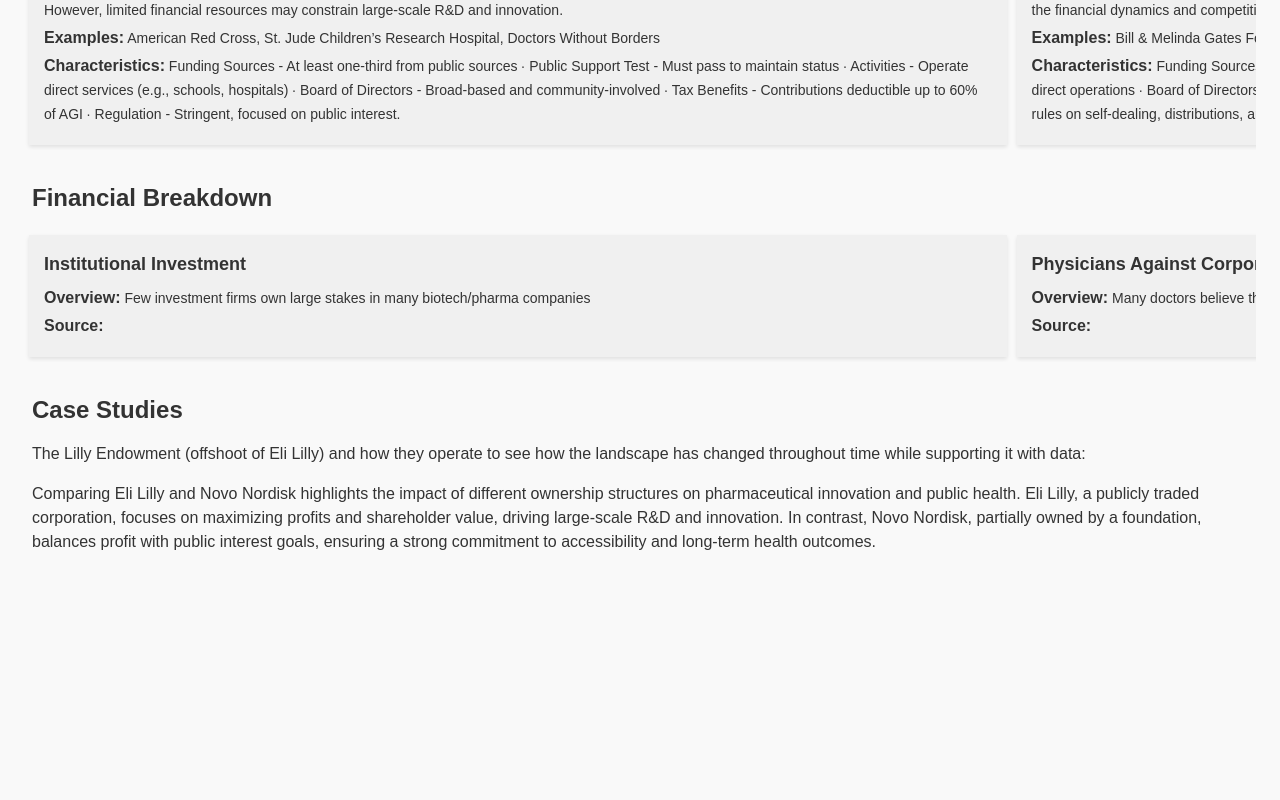
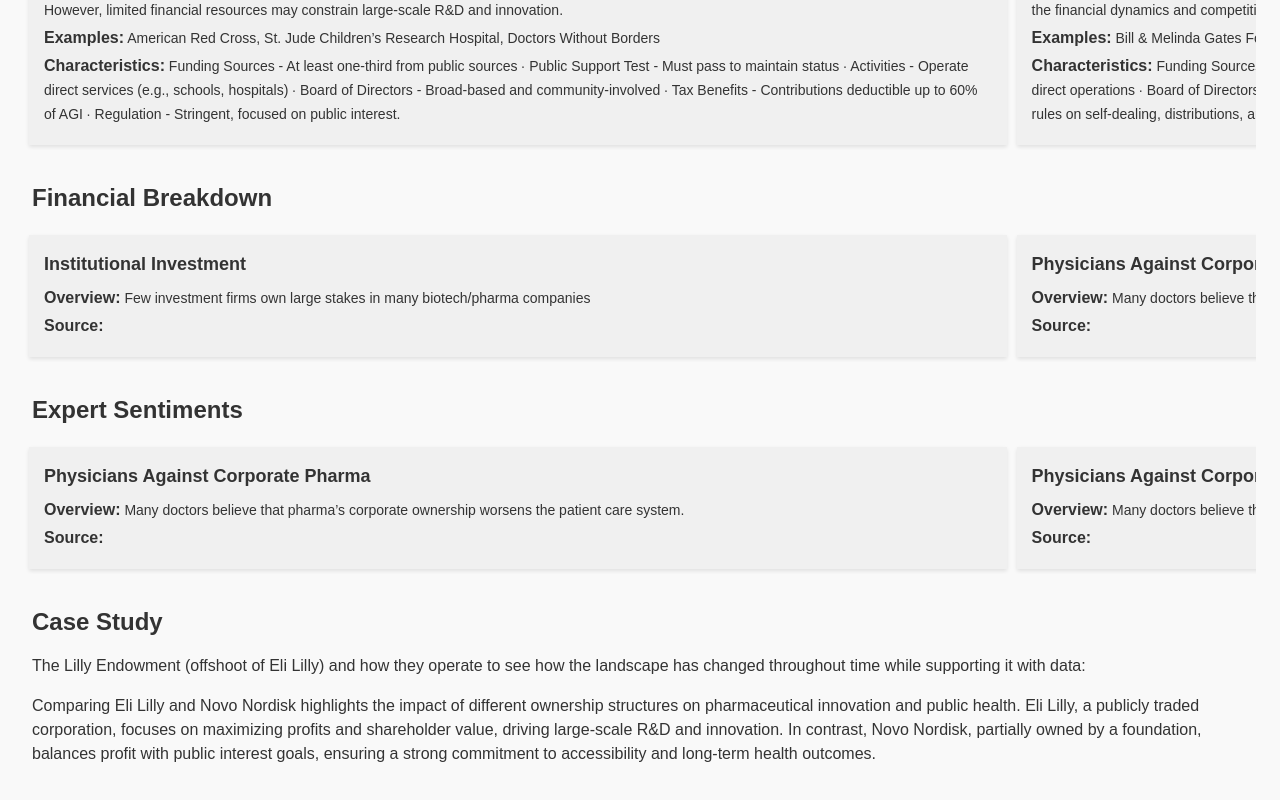
Before and after one commit to tkpepper15/applied-ethics, a Next.js app: page /how_corporate_ownership_shapes_big_pharma in a window 1280 px wide. Shown: the part 690-1490 px from the top of the page. Before the commit the page ends 1324 px from the top, so only its background shows below. Built offline with nearby package versions, Linux system fonts and the light colour scheme.

Commit message:
Commit message

```diff
--- a/app/how_corporate_ownership_shapes_big_pharma/page.tsx
+++ b/app/how_corporate_ownership_shapes_big_pharma/page.tsx
@@ -107,6 +107,21 @@
 ` },
 ];
 
+const sentItems: TimelineItemProps[] = [
+  { id: 2, title: 'Physicians Against Corporate Pharma', content: `
+Overview: Many doctors believe that pharma’s corporate ownership worsens the patient care system.
+Source:
+` },
+  { id: 2, title: 'Physicians Against Corporate Pharma', content: `
+Overview: Many doctors believe that pharma’s corporate ownership worsens the patient care system.
+Source:
+` },
+{ id: 2, title: 'Physicians Against Corporate Pharma', content: `
+Overview: Many doctors believe that pharma’s corporate ownership worsens the patient care system.
+Source:
+` },
+];
+
 const Home: React.FC = () => {
   return (
     <div className="home-container">
@@ -140,7 +155,15 @@
             ))}
           </div>
         </div>
-        <h1 className="ml-4 mt-8 mb-4 text-2xl font-bold">Case Studies</h1>
+        <h1 className="ml-4 mt-8 mb-4 text-2xl font-bold">Expert Sentiments</h1>
+        <div className="timeline-container">
+          <div id="timeline" className="timeline flex">
+            {sentItems.map(item => (
+              <TimelineItem key={item.id} id={item.id} title={item.title} content={item.content} />
+            ))}
+          </div>
+        </div>
+        <h1 className="ml-4 mt-8 mb-4 text-2xl font-bold">Case Study</h1>
 <p className="mb-4 ml-4">
   The Lilly Endowment (offshoot of Eli Lilly) and how they operate to see how the landscape has changed throughout time while supporting it with data:
 </p>
```
